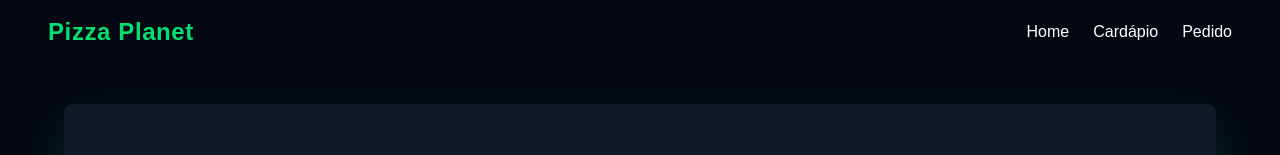
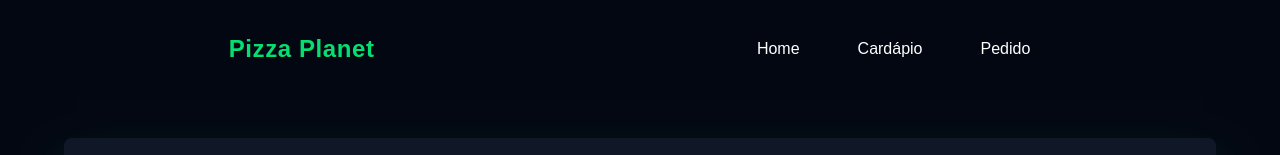
Before and after one commit to Wender1903/PizzaPlanet-Front-End, a Next.js app in the folder pizzaria-front/: page / in a window 1280 px wide. Shown: the top 155 px of the page. Built offline with nearby package versions, Linux system fonts and the light colour scheme.

Commit message:
:art: style: Finaliza estilização header (por agora)

```diff
--- a/pizzaria-front/components/header.tsx
+++ b/pizzaria-front/components/header.tsx
@@ -1,15 +1,23 @@
 import Link from "next/link";
 
 export default function Header() {
-  return (
-    <header className="w-full py-4 px-12 bg-gray-950 text-white flex items-center justify-between shadow-lg shadow-green-500/20">
-      <h1 className="font-bold text-2xl tracking-wide text-green-400">Pizza Planet</h1>
-
-      <nav className="flex gap-6">
-        <Link className="hover:text-green-400 transition" href="/">Home</Link>
-        <Link className="hover:text-green-400 transition" href="/cardapio">Cardápio</Link>
-        <Link className="hover:text-green-400 transition" href="/pedido">Pedido</Link>
-      </nav>
-    </header>
-  );
+    return (
+        <header className="w-full py-7 px-12 bg-gray-950 text-white flex items-center justify-around shadow-lg shadow-green-500/20">
+            <h1 className="font-bold text-2xl tracking-wide text-green-400">Pizza Planet</h1>
+            <nav className="flex gap-4">
+                <Link href="/"
+                    className="font-medium border border-transparent hover:text-green-400 hover:border-green-400 transition duration-300 py-2 px-5 rounded-md active:bg-green-400 active:text-gray-950">
+                    Home
+                </Link>
+                <Link href="/cardapio"
+                    className="font-medium border border-transparent hover:text-green-400 hover:border-green-400 transition duration-300 py-2 px-5 rounded-md active:bg-green-400 active:text-gray-950">
+                    Cardápio
+                </Link>
+                <Link href="/pedido"
+                    className="font-medium border border-transparent hover:text-green-400 hover:border-green-400 transition duration-300 py-2 px-5 rounded-md active:bg-green-400 active:text-gray-950">
+                    Pedido
+                </Link>
+            </nav>
+        </header>
+    );
 }
```
